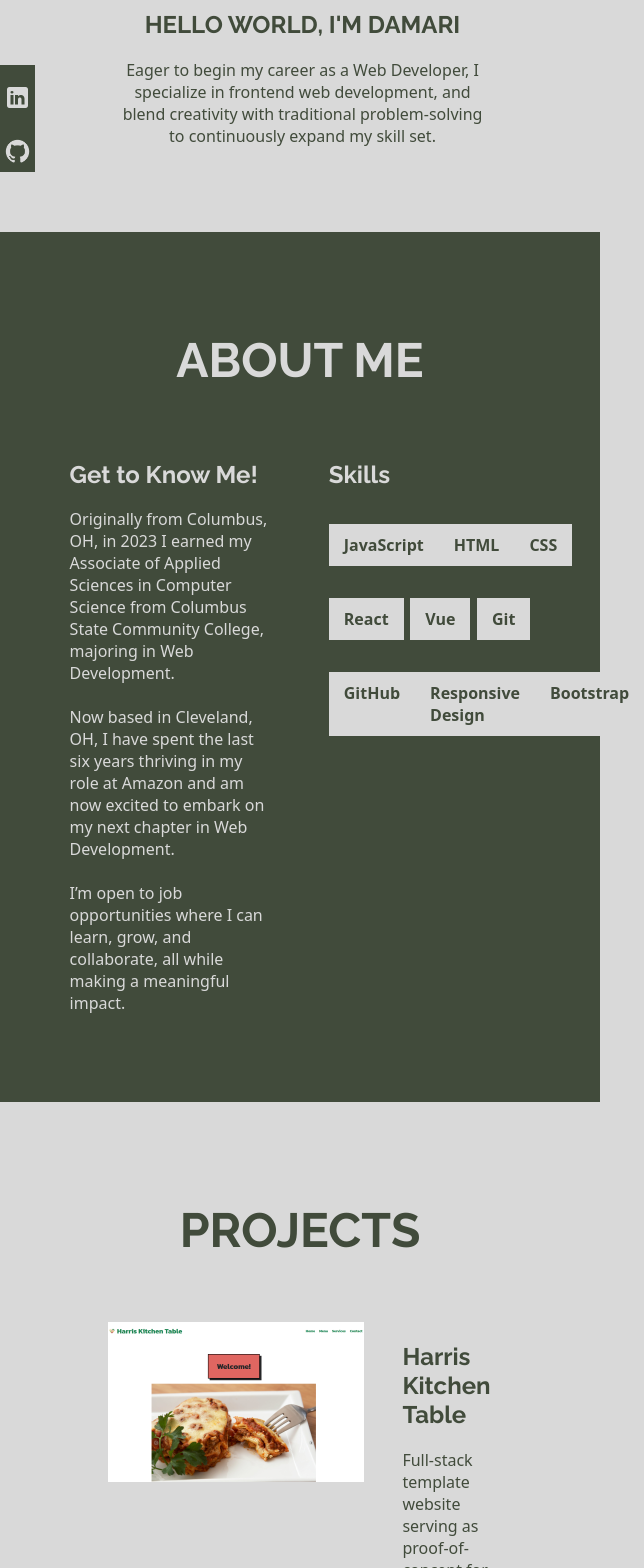
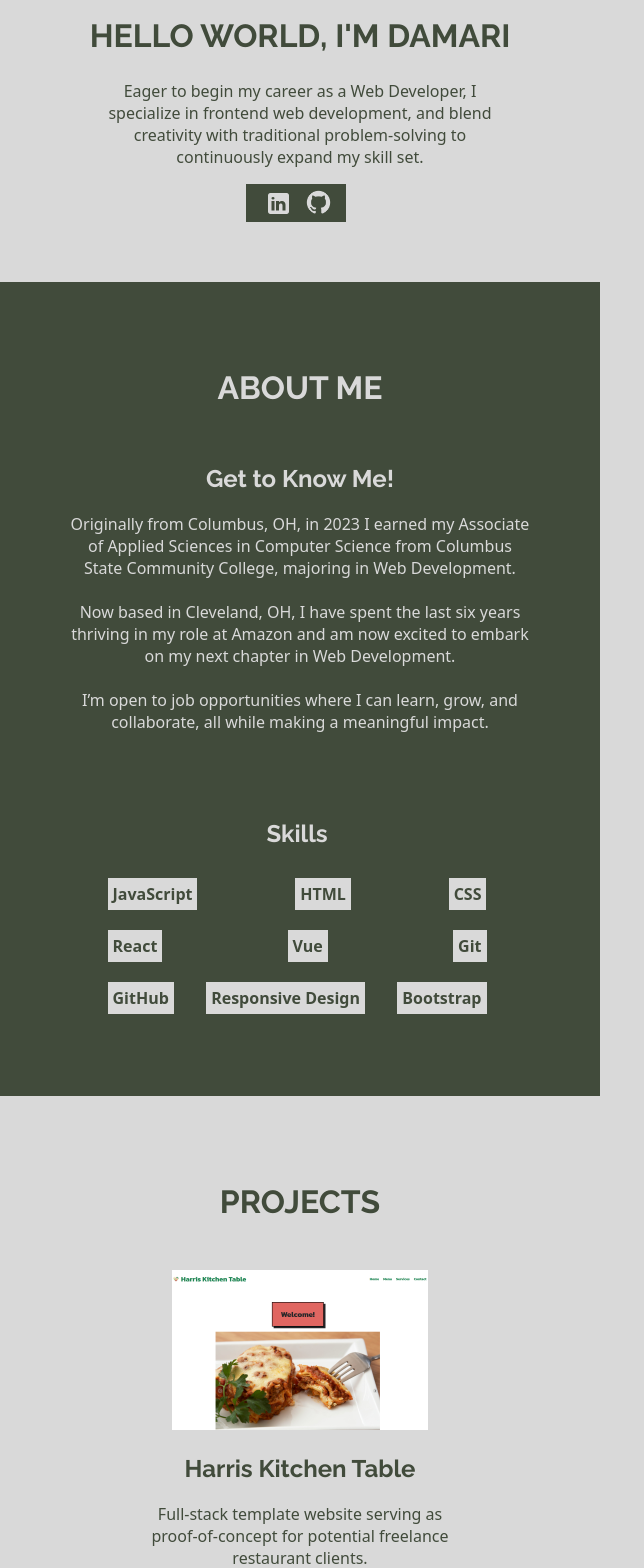
Before and after one commit to dtharris95/damari-harris-dev, a Vue app: page / in a window 600 px wide. Shown: the part 100-1668 px from the top of the page, 644 px wide, since content can reach past the window. Built offline with nearby package versions, Linux system fonts and the light colour scheme.

Commit message:
Responsiveness work
Making web pages responsive at different breakpoints.

```diff
--- a/src/components/AboutMe.vue
+++ b/src/components/AboutMe.vue
@@ -79,21 +79,64 @@
 
     /* Extra small devices (phones, 600px and down) */
     @media only screen and (max-width: 600px) {
+        .about-heading {
+            font-size: 24px;
+        }
 
+        h2 {
+            font-size: 20px;
+        }
+
+        .about-section {
+            display: block;
+            text-align: center;
+        }
+
+        .about-subsection {
+            display: block;
+            width: 80%;
+            margin-bottom: 15%;
+        }
+
+        .skills-container {
+            display: block;
+            width: 95vw;
+            /* padding: 0 10%; */
+        }
+
+        .skill {
+            padding: 5px 5px;
+            margin: 10px;
+        }
+
+        .skill-list {
+            align-items: center;
+            justify-content: space-between;
+        }
     }
 
     /* Small devices (portrait tablets and large phones, 600px and up) */
-    @media only screen and (min-width: 600px) {
+    @media only screen and (min-width: 600px) and (max-width: 767px) {
+        .about-heading {
+            font-size: 32px;
+        }
 
+        h2 {
+            font-size: 24px;
+        }
+
+        .skill-list {
+            padding: 0 15%;
+        }
     }
 
     /* Medium devices (landscape tablets, 768px and up) */
-    @media only screen and (min-width: 768px) {
+    @media only screen and (min-width: 768px) and (max-width: 991px) {
 
     }
 
     /* Large devices (laptops/desktops, 992px and up) */
-    @media only screen and (min-width: 992px) {
+    @media only screen and (min-width: 992px) and (max-width: 1199px) {
 
     }
 
--- a/src/components/Contact.vue
+++ b/src/components/Contact.vue
@@ -88,21 +88,38 @@
 
     /* Extra small devices (phones, 600px and down) */
     @media only screen and (max-width: 600px) {
+        .contact-heading {
+            font-size: 24px;
+        }
 
+        .contact-text {
+            font-size: 18px;
+            padding: 0 8%;
+        }
+
+        form {
+            margin: 0 5%;
+        }
     }
 
     /* Small devices (portrait tablets and large phones, 600px and up) */
-    @media only screen and (min-width: 600px) {
+    @media only screen and (min-width: 600px) and (max-width: 767px) {
+        .contact-heading {
+            font-size: 32px;
+        }
 
+        .contact-text {
+            font-size: 24px;
+        }
     }
 
     /* Medium devices (landscape tablets, 768px and up) */
-    @media only screen and (min-width: 768px) {
+    @media only screen and (min-width: 768px) and (max-width: 991px) {
 
     }
 
     /* Large devices (laptops/desktops, 992px and up) */
-    @media only screen and (min-width: 992px) {
+    @media only screen and (min-width: 992px) and (max-width: 1199px) {
 
     }
 
--- a/src/components/MyWelcome.vue
+++ b/src/components/MyWelcome.vue
@@ -11,6 +11,11 @@
         <div class="hello-world-container">
             <h1 class="intro">HELLO WORLD, I'M DAMARI</h1>
             <p class="intro-text">Eager to begin my career as a Web Developer, I  specialize in frontend web development, and blend creativity with traditional problem-solving to continuously expand my  skill set.</p>
+        </div>
+        <!-- Logos placement on mobile devices -->
+        <div class="logo-links-responsive">
+            <a href="https://linkedin.com/in/damariharris" target="_blank"><img id="linkedin-logo" src="@/assets/linkedin.png" alt="linkedin logo"/></a>
+            <a href="https://github.com/dtharris95" target="_blank"><img id="github-logo" src="@/assets/github.png" alt="github logo" /></a>
         </div>
     </div>
 </template>
@@ -31,13 +36,17 @@
         text-align: center;
     }
 
+    .logo-links-responsive {
+        display: none;
+    }
+
     #linkedin-logo {
         padding-bottom: 20px;
     }
 
-    #github-logo {
+    /* #github-logo {
 
-    }
+    } */
 
     .hello-world-container {
         color: #414B3B;
@@ -59,46 +68,73 @@
     /* Extra small devices (phones, 600px and down) */
     @media only screen and (max-width: 600px) {
         .welcome-wrapper {
-            /* display: block; */
+            display: block;
+            padding: 25% 0 10% 0;
         }
 
         .intro {
             font-size: 24px;
+            text-align: center;
         }
 
         .intro-text {
             font-size: 16px;
+            text-align: center;
         }
 
         .logo-links {
-            height: 75px;
-            width: 50px;
-            padding-bottom: 2%;
+            display: none;
+        }
+
+        .logo-links-responsive {
+            display: block;
+            background-color: #414B3B;
+            height: 38px;
+            width: 100px;
+            align-items: center;
+            text-align: center;
+            margin: 0 35%;
         }
 
         #linkedin-logo {
             height: 25px;
             width: 25px;
+            padding: 5% 10%;
         }
 
         #github-logo {
             height: 35px;
             width: 35px;
+            padding: 1% 0;
+        }
+
+        .hello-world-container {
+            padding-right: 0;
         }
     }
 
     /* Small devices (portrait tablets and large phones, 600px and up) */
-    @media only screen and (min-width: 600px) {
+    @media only screen and (min-width: 600px) and (max-width: 767px) {
+        .welcome-wrapper {
+            padding: 15% 0 10% 0;
+        }
 
+        .intro {
+            font-size: 32px;
+        }
+
+        .logo-links-responsive {
+            margin: 0 41%;
+        }
     }
 
     /* Medium devices (landscape tablets, 768px and up) */
-    @media only screen and (min-width: 768px) {
+    @media only screen and (min-width: 768px) and (max-width: 991px) {
 
     }
 
     /* Large devices (laptops/desktops, 992px and up) */
-    @media only screen and (min-width: 992px) {
+    @media only screen and (min-width: 992px) and (max-width: 1199px) {
 
     }
 
--- a/src/components/Navbar.vue
+++ b/src/components/Navbar.vue
@@ -33,6 +33,7 @@
     }
 
     .nav-title {
+        /* font-size: 20px; */
         width: 75%;
         padding-left: 1%;
     }
@@ -79,17 +80,23 @@
 }
 
 /* Small devices (portrait tablets and large phones, 600px and up) */
-@media only screen and (min-width: 600px) {
+@media only screen and (min-width: 600px) and (max-width: 767px) {
+    /* img {
+      padding-top: 2.5%;
+    } */
 
+    ul {
+        margin-right: 25px;
+    }
 }
 
 /* Medium devices (landscape tablets, 768px and up) */
-@media only screen and (min-width: 768px) {
+@media only screen and (min-width: 768px) and (max-width: 991px) {
 
 }
 
 /* Large devices (laptops/desktops, 992px and up) */
-@media only screen and (min-width: 992px) {
+@media only screen and (min-width: 992px) and (max-width: 1199px) {
 
 }
 
--- a/src/components/Projects.vue
+++ b/src/components/Projects.vue
@@ -65,21 +65,42 @@
 
     /* Extra small devices (phones, 600px and down) */
     @media only screen and (max-width: 600px) {
+        .projects-heading {
+            font-size: 24px;
+        }
 
+        .projects-container, .project {
+            display: block;
+        }
+
+        h2 {
+            font-size: 20px;
+            text-align: center;
+        }
+
+        p {
+            text-align: center;
+        }
     }
 
     /* Small devices (portrait tablets and large phones, 600px and up) */
-    @media only screen and (min-width: 600px) {
+    @media only screen and (min-width: 600px) and (max-width: 767px) {
+        .projects-heading {
+            font-size: 32px;
+        }
 
+        h2 {
+            font-size: 24px;
+        }
     }
 
     /* Medium devices (landscape tablets, 768px and up) */
-    @media only screen and (min-width: 768px) {
+    @media only screen and (min-width: 768px) and (max-width: 991px) {
 
     }
 
     /* Large devices (laptops/desktops, 992px and up) */
-    @media only screen and (min-width: 992px) {
+    @media only screen and (min-width: 992px) and (max-width: 1199px) {
 
     }
 
```
